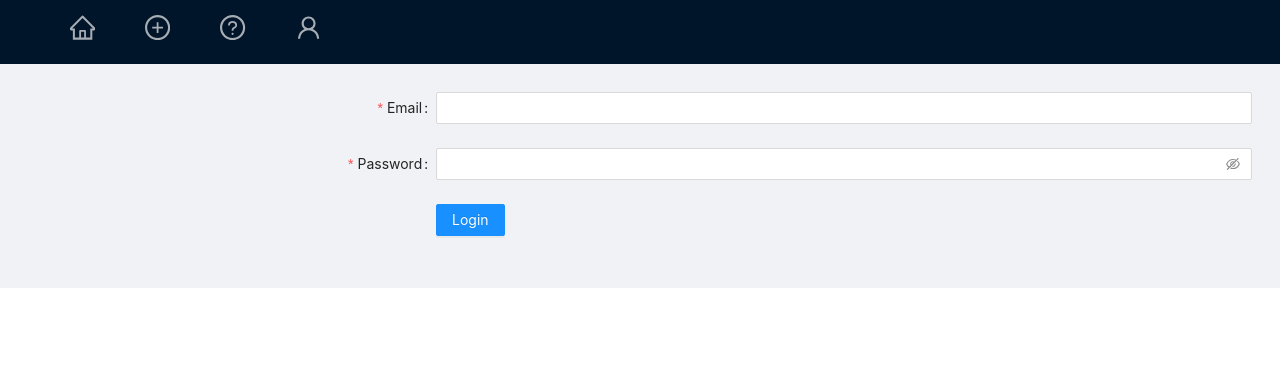
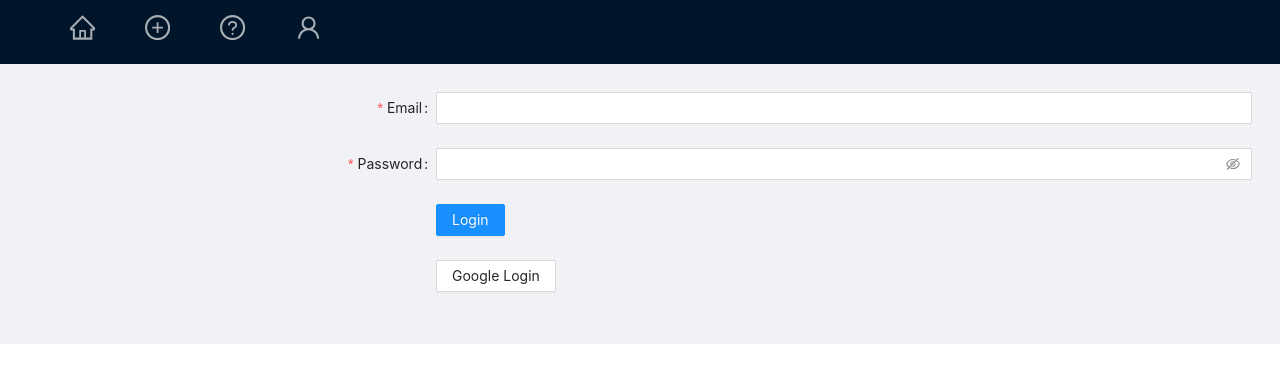
Before and after one commit to stolomeo/my-restaurant-list, a React (Create React App) app: page /login in a window 1280 px wide. Shown: the top 382 px of the page. Built offline with nearby package versions, Linux system fonts and the light colour scheme.

Commit message:
Add sign in with google

```diff
--- a/src/components/Login.js
+++ b/src/components/Login.js
@@ -1,7 +1,12 @@
 import React from "react";
 import { initializeApp } from "firebase/app";
 import { Button, Form, Input } from "antd";
-import { getAuth, signInWithEmailAndPassword } from "firebase/auth";
+import {
+  getAuth,
+  signInWithEmailAndPassword,
+  GoogleAuthProvider,
+  signInWithPopup,
+} from "firebase/auth";
 
 const firebaseConfig = {
   apiKey: "AIzaSyDfBGbR5P2Foh82CQrpoJm_gHXOrPxaHes",
@@ -21,6 +26,15 @@ export default function Login() {
     const auth = getAuth(app); //connect to auth
     //login with firebase auth
     signInWithEmailAndPassword(auth, email, password)
+      .then((res) => console.log(res.user))
+      .catch(console.error);
+  };
+
+  const handleGoogleLogin = () => {
+    const app = initializeApp(firebaseConfig); //connect fo firebase
+    const auth = getAuth(app); //connect to auth
+    const provider = new GoogleAuthProvider();
+    signInWithPopup(auth, provider)
       .then((res) => console.log(res.user))
       .catch(console.error);
   };
@@ -51,6 +65,9 @@ export default function Login() {
             Login
           </Button>
         </Form.Item>
+        <Form.Item wrapperCol={{ span: 16, offset: 8 }}>
+          <Button onClick={handleGoogleLogin}>Google Login</Button>
+        </Form.Item>
       </Form>
     </section>
   );
```
